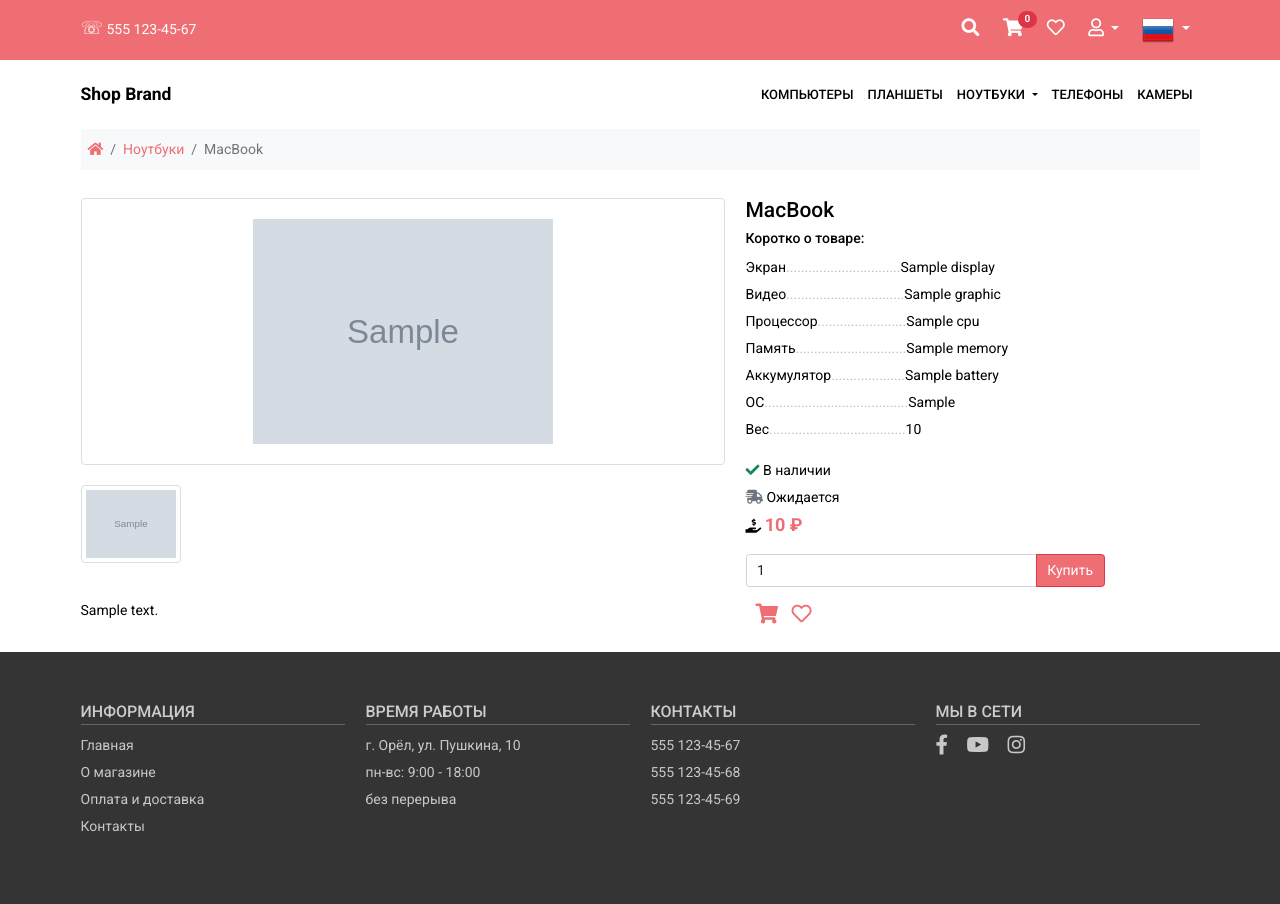
After one commit to OlegRemizoff/E-shop, a Django app: template src/shop/templates/shop/detail.html in a window 1280 px wide. The commit adds this page. Run offline with Django 4.2, Linux system fonts and the light colour scheme; the template is opened without the code that fills it: most values are stand-ins (such as "Sample title", 1, 10 or a date in 2020); grey boxes marked "Sample" are stand-in pictures; some libraries are stand-ins or nearby versions.

Commit message:
DetailView

```diff
--- a/src/config/urls.py
+++ b/src/config/urls.py
@@ -21,7 +21,7 @@ from django.conf import settings
 
 urlpatterns = [
     path('admin/', admin.site.urls),
-    path('', include('shop.urls'))
+    path('', include('shop.urls', namespace='shop'))
 ]
 
 
--- /dev/null
+++ b/src/shop/templates/shop/detail.html
@@ -0,0 +1,81 @@
+{% extends 'base.html' %}
+
+
+{% block content %}
+
+
+
+
+	<div class="container">
+		<nav aria-label="breadcrumb">
+			<ol class="breadcrumb bg-light p-2">
+				<li class="breadcrumb-item"><a href="index.html"><i class="fas fa-home"></i></a></li>
+				<li class="breadcrumb-item"><a href="#">Ноутбуки</a></li>
+				<li class="breadcrumb-item active" aria-current="page">MacBook</li>
+			</ol>
+		</nav>
+	</div>
+
+
+	<div class="container py-3">
+		<div class="row">
+
+			<div class="col-md-4 order-md-2">
+
+				<h1>MacBook</h1>
+
+                <h6>Коротко о товаре: </h6>
+                {% if product.category.slug == 'smartphones' %}
+                    {% include 'inc/_smartphone_specification.html' %}
+				{% else %}
+				{% include 'inc/_notebook_specification.html' %}
+                {% endif %}
+
+
+				<ul class="list-unstyled">
+					<li><i class="fas fa-check text-success"></i> В наличии</li>
+					<li><i class="fas fa-shipping-fast text-muted"></i> Ожидается</li>
+                    <i class="fas fa-hand-holding-usd"></i> <span class="product-price">
+                        {{ product.price }} &#8381;
+                    </li>
+				</ul>
+
+				<div id="product">
+					<div class="input-group mb-3">
+						<input id="input-quantity" type="text" class="form-control" name="quantity" value="1">
+						<button class="btn btn-danger" type="button" id="button-addon2">Купить</button>
+					</div>
+				</div>
+				<div class="product-links">
+					<a href="#"><i class="fas fa-shopping-cart"></i></a>
+					<a href="#"><i class="far fa-heart"></i></a>
+				</div>
+
+			</div>
+
+			<div class="col-md-7 order-md-1">
+
+				<ul class="thumbnails list-unstyled clearfix">
+					<li class="thumb-main text-center"><a class="thumbnail" href="{{ product.image.url }}" data-effect="mfp-zoom-in"><img src="{{ product.image.url }}" alt=""></a></li>
+
+					<li class="thumb-additional"><a class="thumbnail" href="{{ product.image.url }}" data-effect="mfp-zoom-in"><img src="{{ product.image.url }}" alt=""></a>
+                    </li>
+					<!-- <li class="thumb-additional"><a class="thumbnail" href="{{ product.image.url }}" data-effect="mfp-zoom-in"><img src="{{ product.image.url }}" alt=""></a></li>
+					<li class="thumb-additional"><a class="thumbnail" href="{{ product.image.url }}" data-effect="mfp-zoom-in"><img src="{{ product.image.url }}" alt=""></a></li>
+					<li class="thumb-additional"><a class="thumbnail" href="{{ product.image.url }}" data-effect="mfp-zoom-in"><img src="{{ product.image.url }}" alt=""></a></li> -->
+				</ul>
+
+				<p>{{ product.description }}</p>
+
+
+			</div>
+
+		</div>
+	</div>
+
+
+
+
+
+
+{% endblock %}
--- a/src/shop/templates/shop/index.html
+++ b/src/shop/templates/shop/index.html
@@ -56,7 +56,7 @@
 						</div>
 
 						<div class="product-details">
-							<h4><a href="#">{{ item.title }}</a></h4>
+							<h4><a href="{{ item.get_absolute_url }}">{{ item.title }}</a></h4>
 							<p>Lorem ipsum dolor sit amet, consectetur adipisicing elit. Vero, possimus nostrum! 2Lorem
 								ipsum dolor sit amet, consectetur adipisicing elit. Vero, possimus nostrum!</p>
 							<div class="product-bottom-details d-flex justify-content-between">
--- a/src/shop/urls.py
+++ b/src/shop/urls.py
@@ -1,7 +1,10 @@
 from django.urls import path
-from .views import HomeView
+from .views import HomeView, ProductDetailView
 
 
+app_name = "shop"
+
 urlpatterns = [
-    path('', HomeView.as_view(), name="home")
+    path('', HomeView.as_view(), name="home"),
+    path('products/<str:model_name>/<str:slug>/', ProductDetailView.as_view(), name="product_detail"),
 ]
--- a/src/templates/base.html
+++ b/src/templates/base.html
@@ -136,7 +136,7 @@
 
                 <nav class="navbar navbar-expand-lg navbar-light">
                     <div class="container-fluid p-0">
-                        <a class="navbar-brand" href="index.html">Shop Brand</a>
+                        <a class="navbar-brand" href="{% url 'shop:home' %}">Shop Brand</a>
                         <button class="navbar-toggler" type="button" data-bs-toggle="collapse"
                             data-bs-target="#navbarSupportedContent" aria-controls="navbarSupportedContent"
                             aria-expanded="false" aria-label="Toggle navigation">
--- a/src/templates/inc/_footer.html
+++ b/src/templates/inc/_footer.html
@@ -15,7 +15,7 @@
                 <div class="col-md-3 col-6">
                     <h4>Время работы</h4>
                     <ul class="list-unstyled">
-                        <li>г. Киев, ул. Пушкина, 10</li>
+                        <li>г. Орёл, ул. Пушкина, 10</li>
                         <li>пн-вс: 9:00 - 18:00</li>
                         <li>без перерыва</li>
                     </ul>
--- /dev/null
+++ b/src/templates/inc/_notebook_specification.html
@@ -0,0 +1,38 @@
+<ul class="list-unstyled">
+    <li>Экран<span style="color: rgb(187, 187, 187);">...............................</span>{{ product.display }}
+    </li>
+
+    <li>Видео<span style="color: rgb(187, 187, 187);">................................</span>{{ product.graphic }}
+    </li>
+
+    <li>Процессор<span style="color: rgb(187, 187, 187);">........................</span>{{ product.cpu }}
+    </li>
+
+    <li>Память<span style="color: rgb(187, 187, 187);">..............................</span>{{ product.memory }}
+    </li>
+
+    <li>Аккумулятор<span style="color: rgb(187, 187, 187);">....................</span>{{ product.battery }}
+    </li>
+
+
+
+    <li>ОС<span style="color: rgb(187, 187, 187);">.......................................</span>{{ product.os }}
+    </li>
+
+
+    <li>Вес<span style="color: rgb(187, 187, 187);">.....................................</span>{{ product.weight }}
+    </li>
+
+</ul>
+
+
+
+
+
+<!-- os = models.CharField('Операционная система', max_length=255, blank=True)
+display = models.CharField('Экран', max_length=255, blank=True)
+graphic = models.CharField('Видеокарта', max_length=255, blank=True)
+memory = models.CharField('Память', max_length=255, blank=True)
+battery = models.CharField('Аккумулятор', max_length=255, blank=True)
+cpu = models.CharField('Процессор', max_length=255, blank=True)
+weight = models.CharField('', max_length=255, blank=True) -->
```
Also changed, not shown: src/shop/models.py (+8 -0 lines), src/shop/templates/shop/list.html (added, +9 -0 lines), src/shop/views.py (+23 -3 lines), src/templates/inc/_smartphone_specification.html (added, +32 -0 lines).
